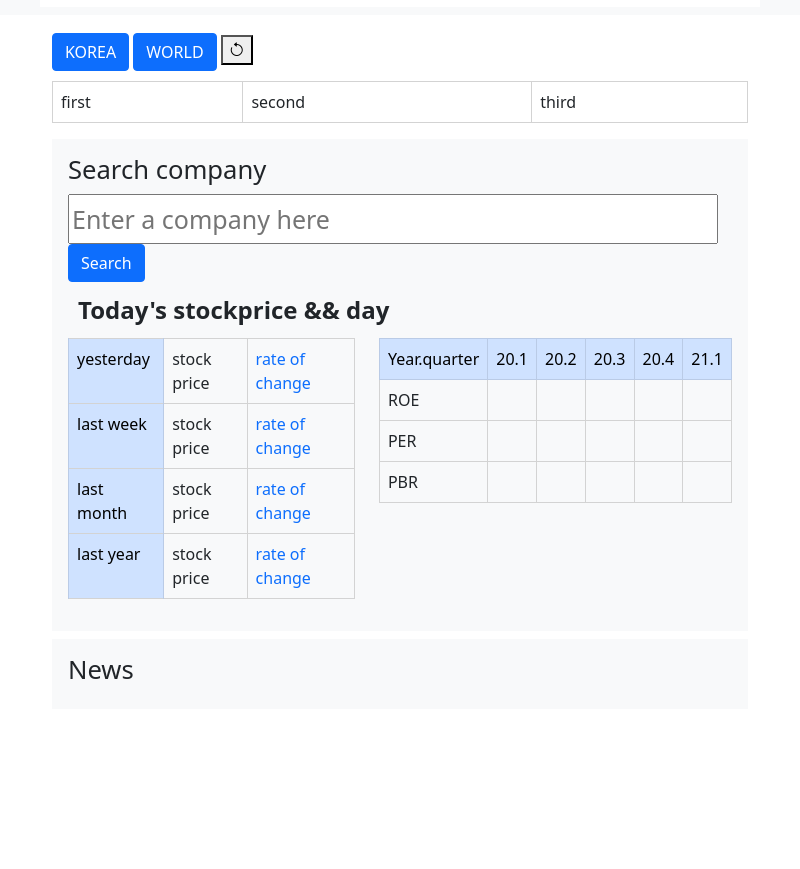
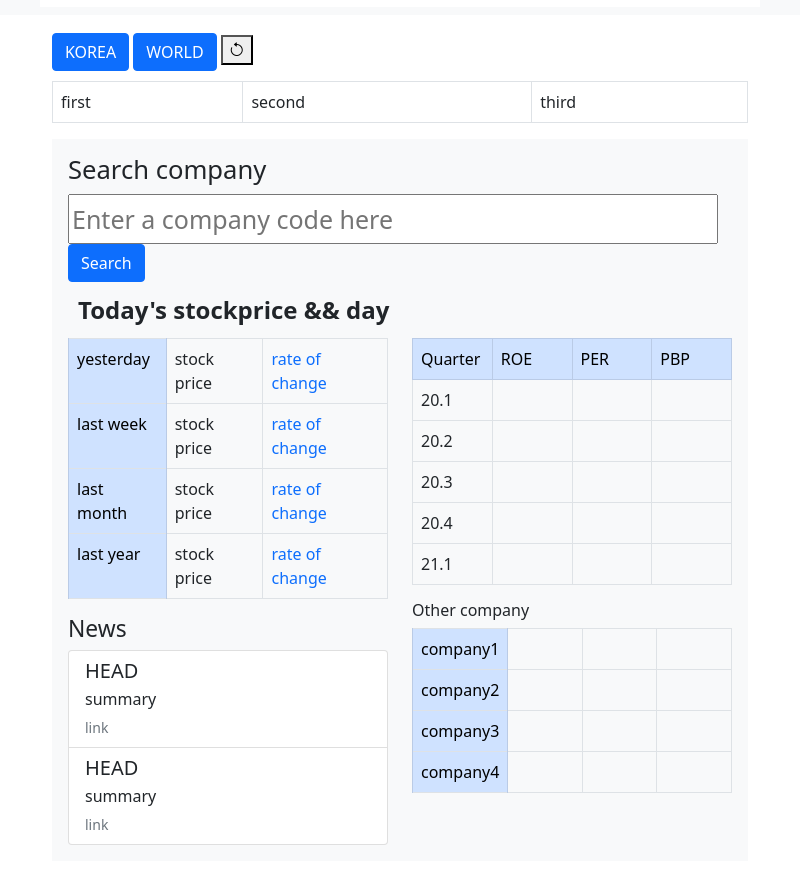
Before and after one commit to Lijuet/2021_OSP_Stock_Insight, an Electron app: page index.html in a window 800 px wide. Shown: the part 89-958 px from the top of the page. Before the commit the page ends 806 px from the top, so only its background shows below. Drawn offline with nearby package versions, Linux system fonts and the light colour scheme; no server answers; files whose address does not match are found by name.

Commit message:
0523 add news & other company table

```diff
--- a/index.html
+++ b/index.html
@@ -25,15 +25,12 @@
             margin: 10px;
             border: 4px;
         }
-        .table{
-            border: 2px;
-            border-color: lightgrey;
-        }
         .name{
             margin: 10px auto;
             font-size: 20px;
             padding: 10px;
         }
+
     </style>
 </head>
 
@@ -56,7 +53,7 @@
             <button type="button" id="refresh"><i class="bi bi-arrow-counterclockwise"></i></button>
         </div>
 
-            <!-- 버튼 클릭시 3가지 정보 나오는.. 크롤링 값 -->
+            <!-- 버튼 클릭시 나오는 3가지 정보 -->
         <div class="stock_index">
             <table class = "table table-bordered" id = "index_info">
                 <tr>
@@ -71,10 +68,9 @@
             <!-- 기업 검색바 -->
             <div class="search_bar">
                 <h3>Search company</h3>
-                <input type="text" id = "company_input" placeholder="Enter a company here"
+                <input type="text" id = "company_input" placeholder="Enter a company code here"
                 style = "width: 650px; height: 50px; font-size: 25px">
                 <button type="button" id="search" class="btn btn-primary">Search</button>
-                <!-- 크롱링 값 -->
             </div>
             <div class="TodayInfo">
                 <a style = "font-size: x-large; font-weight: bold;" id = "today_info">Today's stockprice && day</a>
@@ -83,7 +79,7 @@
 
                 <div class="col">
                     <div class="information">
-                        <!-- 왼쪽 테이블 -->
+                        <!-- 과거 정보 값 -->
                         <table class="table table-bordered">
                             <tr>
                                 <td class = "table-primary">yesterday</td>
@@ -107,58 +103,110 @@
                             </tr>
                         </table>
                     </div>
+
+                    <!-- 뉴스 -->
+                    <div class = "news">
+                        <h4>News</h4>
+                        <div class="list-group">
+                            <a class="list-group-item" id = "news1_list">
+                                <div class="d-flex w-100 justify-content-between">
+                                    <h5 class="mb-1" id = "head_news1">HEAD</h5>
+                                </div>
+                                <p class="mb-1" id = "summary_news1">summary</p>
+                                <small class="text-muted" id = "link_news1">link</small>
+                            </a>
+
+                            <a class="list-group-item" id = "news2_list">
+                                <div class="d-flex w-100 justify-content-between">
+                                    <h5 class="mb-1" id = "head_news2">HEAD</h5>
+                                </div>
+                                <p class="mb-1" id = "summary_news2">summary</p>
+                                <small class="text-muted" id = "link_news2">link</small>
+                            </a>
+                        </div>
+                    </div>
                 </div>
-
 
                 <div class="col">
                     <div class="information">
-                        <!-- 오른쪽 테이블 -->
+                        <!-- 분기별 정보 값 -->
                         <table class="table table-bordered">
                             <tr class = "table-primary">
-                                <td>Year.quarter</td>
-                                <td>20.1</td>
-                                <td>20.2</td>
-                                <td>20.3</td>
-                                <td>20.4</td>
-                                <td>21.1</td>
+                                <td style="width: 25%">Quarter</td>
+                                <td style="width: 25%">ROE</td>
+                                <td style="width: 25%">PER</td>
+                                <td style="width: 25%">PBP</td>
                             </tr>
 
-                            <!--  크롤링 값 가져오기 !! -->
                             <tr>
-                                <td>ROE</td>
+                                <td>20.1</td>
                                 <td id = "ROE_20.1"></td>
+                                <td id = "PER_20.1"></td>
+                                <td id = "PBR_20.1"></td>
+                            </tr>
+
+                            <tr>
+                                <td>20.2</td>
                                 <td id = "ROE_20.2"></td>
+                                <td id = "PER_20.2"></td>
+                                <td id = "PBR_20.2"></td>
+                            </tr>
+
+                            <tr>
+                                <td>20.3</td>
                                 <td id = "ROE_20.3"></td>
+                                <td id = "PER_20.3"></td>
+                                <td id = "PBR_20.3"></td>
+                            </tr>
+
+                            <tr>
+                                <td>20.4</td>
                                 <td id = "ROE_20.4"></td>
+                                <td id = "PER_20.4"></td>
+                                <td id = "PBR_20.4"></td>
+                            </tr>
+
+                            <tr>
+                                <td>21.1</td>
                                 <td id = "ROE_21.1"></td>
+                                <td id = "PER_21.1"></td>
+                                <td id = "PBR_21.1"></td>
+                            </tr>
+                        </table>
+                    </div>
+
+                    <!-- 동종 업계 비교 -->
+                    <div class = "coCompare">
+                        <h6>Other company</h6>
+                        <table class="table table-bordered">
+                            <tr>
+                                <td class = "table-primary" style="width: 25%">company1</td>
+                                <td id = "ROE_co1" style="width: 25%"></td>
+                                <td id = "PER_co1" style="width: 25%"></td>
+                                <td id = "PBR_co1" style="width: 25%"></td>
                             </tr>
                             <tr>
-                                <td>PER</td>
-                                <td id = "PER_20.1"></td>
-                                <td id = "PER_20.2"></td>
-                                <td id = "PER_20.3"></td>
-                                <td id = "PER_20.4"></td>
-                                <td id = "PER_21.1"></td>
+                                <td class = "table-primary">company2</td>
+                                <td id = "ROE_co2"></td>
+                                <td id = "PER_co2"></td>
+                                <td id = "PBR_co2"></td>
                             </tr>
                             <tr>
-                                <td>PBR</td>
-                                <td id = "PBR_20.1"></td>
-                                <td id = "PBR_20.2"></td>
-                                <td id = "PBR_20.3"></td>
-                                <td id = "PBR_20.4"></td>
-                                <td id = "PBR_21.1"></td>
+                                <td class = "table-primary">company3</td>
+                                <td id = "ROE_co3"></td>
+                                <td id = "PER_co3"></td>
+                                <td id = "PBR_co3"></td>
+                            </tr>
+                            <tr>
+                                <td class = "table-primary">company4</td>
+                                <td id = "ROE_co4"></td>
+                                <td id = "PER_co4"></td>
+                                <td id = "PBR_co4"></td>
                             </tr>
                         </table>
                     </div>
                 </div>
 
-            </div>
-        </div>
-
-        <div class="p-3 mb-2 bg-light text-dark">
-            <!-- 뉴스 -->
-            <div class = "news">
-                <h3>News</h3>
             </div>
         </div>
     </div>
```
